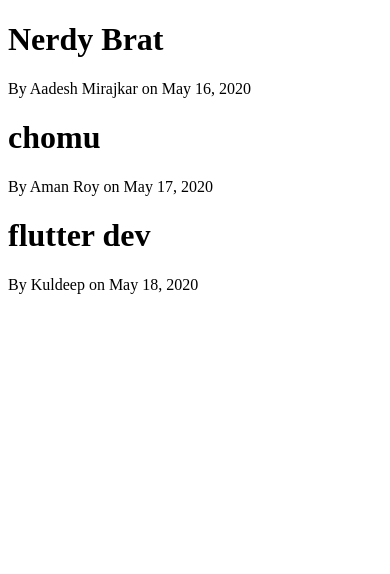
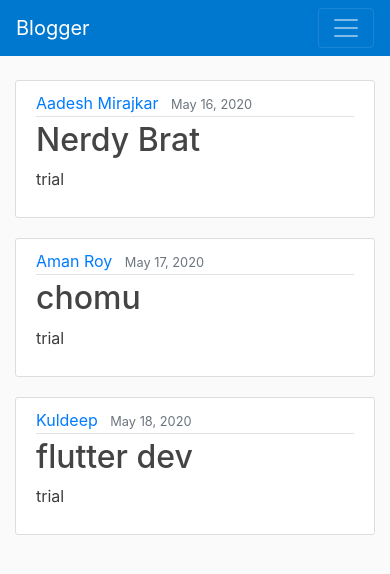
Before and after one commit to captainaadesh/Blogging-web-app, a Flask app: page / in a window 390 px wide. Shown: the top 574 px of the page. Run offline with Flask 2, Linux system fonts and the light colour scheme; some libraries are stand-ins or nearby versions.

Commit message:
added bootstrap and some html

```diff
--- a/flaskblog.py
+++ b/flaskblog.py
@@ -1,4 +1,4 @@
-from flask import Flask, render_template
+from flask import Flask, render_template, url_for
 app = Flask(__name__)
 
 post = [
--- /dev/null
+++ b/static/main.css
@@ -0,0 +1,80 @@
+body {
+  background: #fafafa;
+  color: #3d3d3d;
+  margin-top: 5rem;
+}
+
+h1, h2, h3, h4, h5, h6 {
+  color: #444444;
+}
+
+.bg-steel {
+  background-color: #0078cf;
+}
+
+.site-header .navbar-nav .nav-link {
+  color: #cbd5db;
+}
+
+.site-header .navbar-nav .nav-link:hover {
+  color: #ffffff;
+}
+
+.site-header .navbar-nav .nav-link.active {
+  font-weight: 500;
+}
+
+.content-section {
+  background: #ffffff;
+  padding: 10px 20px;
+  border: 1px solid #dddddd;
+  border-radius: 3px;
+  margin-bottom: 20px;
+}
+
+.article-title {
+  color: #444444;
+}
+
+a.article-title:hover {
+  color: #428bca;
+  text-decoration: none;
+}
+
+.article-content {
+  white-space: pre-line;
+}
+
+.article-img {
+  height: 65px;
+  width: 65px;
+  margin-right: 16px;
+}
+
+.article-metadata {
+  padding-bottom: 1px;
+  margin-bottom: 4px;
+  border-bottom: 1px solid #e3e3e3
+}
+
+.article-metadata a:hover {
+  color: #333;
+  text-decoration: none;
+}
+
+.article-svg {
+  width: 25px;
+  height: 25px;
+  vertical-align: middle;
+}
+
+.account-img {
+  height: 125px;
+  width: 125px;
+  margin-right: 20px;
+  margin-bottom: 16px;
+}
+
+.account-heading {
+  font-size: 2.5rem;
+}
--- a/templates/about.html
+++ b/templates/about.html
@@ -1,4 +1,4 @@
-{% extends 'layout.html'%}
+{% extends 'layout.html' %}
 
 {% block content %}
 	<h1>About page</h1>
--- a/templates/home.html
+++ b/templates/home.html
@@ -1,7 +1,15 @@
 {% extends 'layout.html' %}
 {% block content %}
 	{% for i in posts %}
-		<h1>{{ i.title }}</h1>
-		<p>By {{ i.author }} on {{ i.date_posted }}</p>
+		<article class="media content-section">
+		  <div class="media-body">
+		    <div class="article-metadata">
+		      <a class="mr-2" href="#">{{ i.author }}</a>
+		      <small class="text-muted">{{ i.date_posted }}</small>
+		    </div>
+		    <h2><a class="article-title" href="#">{{ i.title }}</a></h2>
+		    <p class="article-content">{{ i.content }}</p>
+		  </div>
+		</article>
 	{% endfor %}
 {% endblock content %}
--- a/templates/layout.html
+++ b/templates/layout.html
@@ -1,6 +1,15 @@
 <!DOCTYPE html>
 <html>
 <head>
+	<!-- Required meta tags -->
+    <meta charset="utf-8">
+    <meta name="viewport" content="width=device-width, initial-scale=1, shrink-to-fit=no">
+
+    <!-- Bootstrap CSS -->
+    <link rel="stylesheet" href="https://stackpath.bootstrapcdn.com/bootstrap/4.5.0/css/bootstrap.min.css" integrity="sha384-9aIt2nRpC12Uk9gS9baDl411NQApFmC26EwAOH8WgZl5MYYxFfc+NcPb1dKGj7Sk" crossorigin="anonymous">
+
+    <link rel="stylesheet" type="text/css" href="{{ url_for('static', filename='main.css') }}">
+
 	{% if title %}
 		<title>Flask blog - {{ title }}</title>
 	{% else %}
@@ -9,7 +18,42 @@
 
 </head>
 <body>
-	{% block content %}
-	{% endblock content %}
+	<header class="site-header">
+	  <nav class="navbar navbar-expand-md navbar-dark bg-steel fixed-top">
+	    <div class="container">
+	      <a class="navbar-brand mr-4" href="/">Blogger</a>
+	      <button class="navbar-toggler" type="button" data-toggle="collapse" data-target="#navbarToggle" aria-controls="navbarToggle" aria-expanded="false" aria-label="Toggle navigation">
+	        <span class="navbar-toggler-icon"></span>
+	      </button>
+	      <div class="collapse navbar-collapse" id="navbarToggle">
+	        <div class="navbar-nav mr-auto">
+	          <a class="nav-item nav-link" href="/">Home</a>
+	          <a class="nav-item nav-link" href="/about">About</a>
+	        </div>
+	        <!-- Navbar Right Side -->
+	        <div class="navbar-nav">
+	          <a class="nav-item nav-link" href="/login">Login</a>
+	          <a class="nav-item nav-link" href="/register">Register</a>
+	        </div>
+	      </div>
+	    </div>
+	  </nav>
+	</header>
+
+	<main role="main" class="container">
+	  <div class="row">
+	    <div class="col-md-12">
+	      {% block content %}{% endblock %}
+	    </div>
+
+	  </div>
+	</main>
+
+
+	<!-- Optional JavaScript -->
+    <!-- jQuery first, then Popper.js, then Bootstrap JS -->
+    <script src="https://code.jquery.com/jquery-3.5.1.slim.min.js" integrity="sha384-DfXdz2htPH0lsSSs5nCTpuj/zy4C+OGpamoFVy38MVBnE+IbbVYUew+OrCXaRkfj" crossorigin="anonymous"></script>
+    <script src="https://cdn.jsdelivr.net/npm/popper.js@1.16.0/dist/umd/popper.min.js" integrity="sha384-Q6E9RHvbIyZFJoft+2mJbHaEWldlvI9IOYy5n3zV9zzTtmI3UksdQRVvoxMfooAo" crossorigin="anonymous"></script>
+    <script src="https://stackpath.bootstrapcdn.com/bootstrap/4.5.0/js/bootstrap.min.js" integrity="sha384-OgVRvuATP1z7JjHLkuOU7Xw704+h835Lr+6QL9UvYjZE3Ipu6Tp75j7Bh/kR0JKI" crossorigin="anonymous"></script>
 </body>
 </html>
```
Also changed, not shown: 1 other file.
